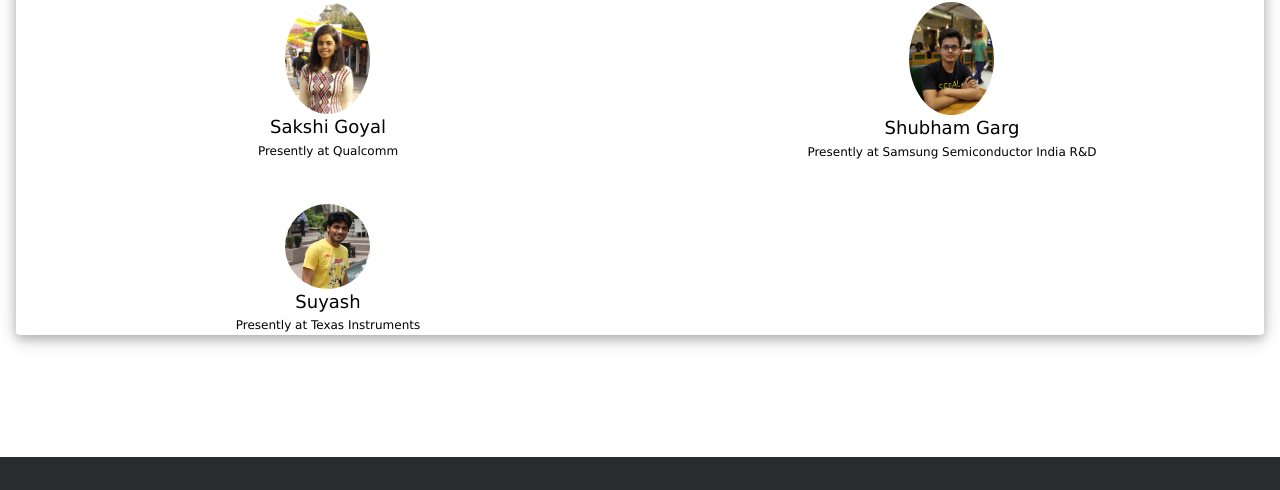
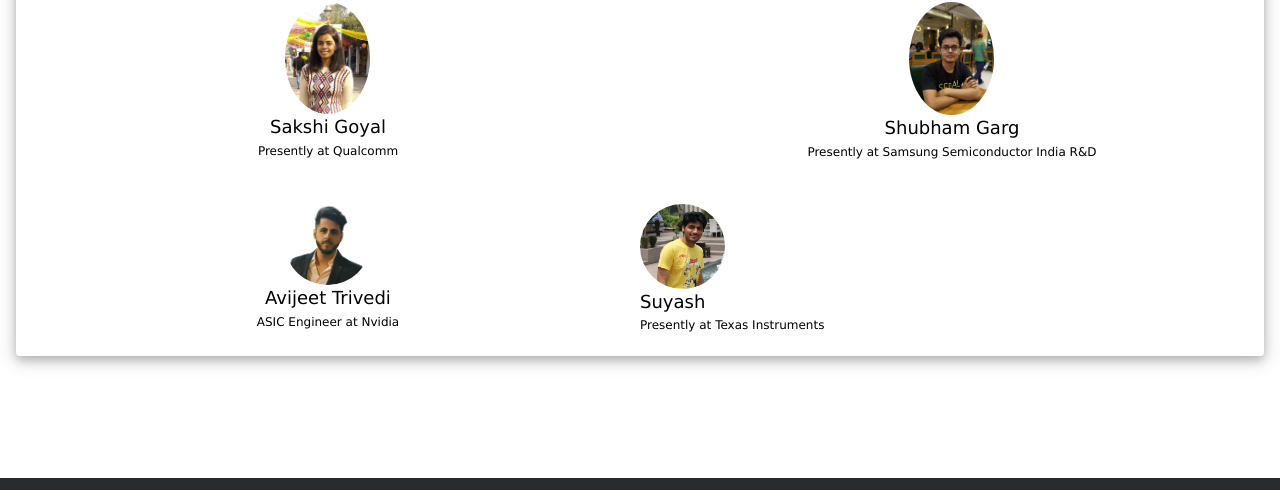
Before and after one commit to all-men-must-die/all-men-must-die.github.io, a plain HTML site: page people.html in a window 1280 px wide. Shown: the part 1708-2198 px from the top of the page. Drawn offline with nearby package versions, Linux system fonts and the light colour scheme.

Commit message:
Adding Avijeet

```diff
--- a/people.html
+++ b/people.html
@@ -272,12 +272,20 @@
     <div class="w3-row">
     <div class="w3-col m6 l6 w3-center">
 <br>
+      <img src="avijeet.jpeg" class="w3-circle w3-hide-small" style="width:85px">
+      <div>
+        <span class="w3-large">Avijeet Trivedi</span><br>
+    <span class="w3-small">ASIC Engineer at Nvidia</span><br>
+      </div>
+    </div>
+<br>
       <img src="suy.jpg" class="w3-circle w3-hide-small" style="width:85px">
       <div>
         <span class="w3-large">Suyash</span><br>
     <span class="w3-small">Presently at Texas Instruments</span><br>
       </div>
     </div>
+<br>
 
 
 
```
Also changed, not shown: avijeet.jpeg (added).
